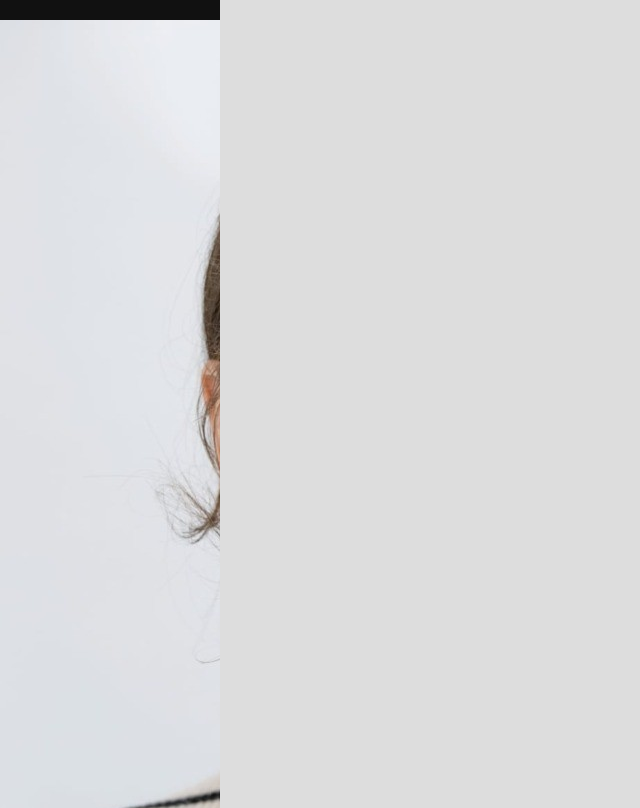
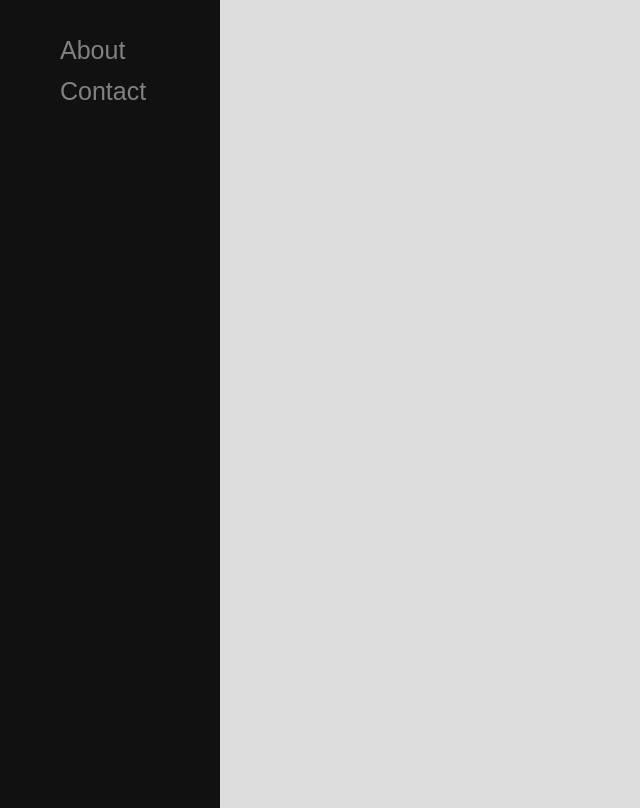
Before and after one commit to EllenSirks/EllenSirks.github.io, a plain HTML site: page index.html in a window 1280 px wide. Shown: the whole page, without its empty margins (0-640 px from the left). Drawn offline with Linux system fonts and the light colour scheme.

Commit message:
Update index.html

```diff
--- a/index.html
+++ b/index.html
@@ -21,7 +21,7 @@
 
 <!-- Side navigation -->
 <div class="sidenav">
-<img src="images/headshot.jpeg" alt="headshot">
+<nav_img src="images/headshot.jpeg" alt="headshot"></nav_img>
 <a href="#">About</a>
 <a href="#">Contact</a>
 </div>
```
